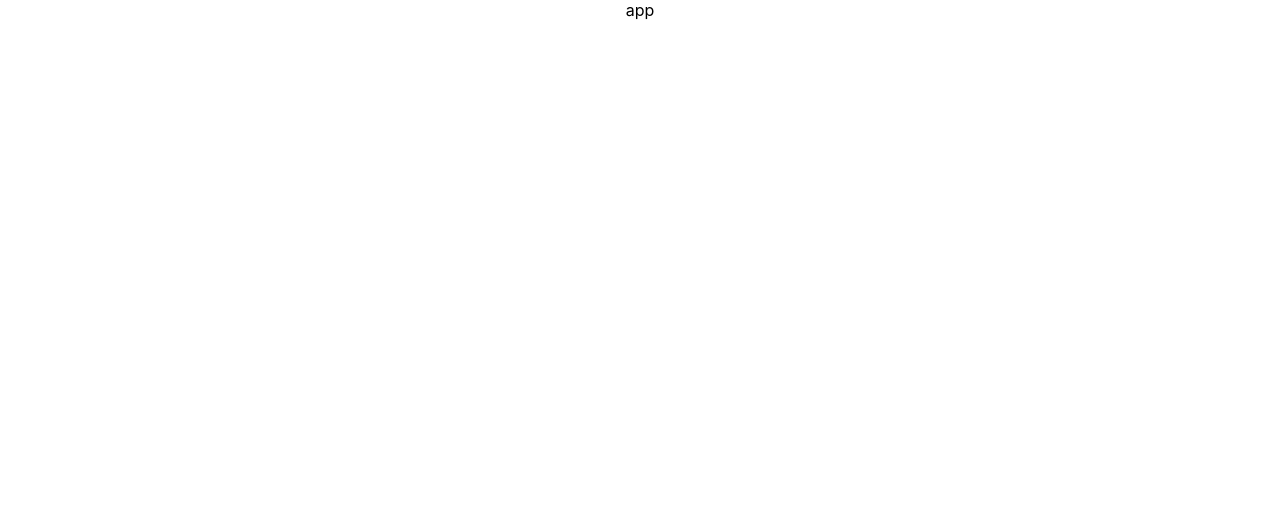
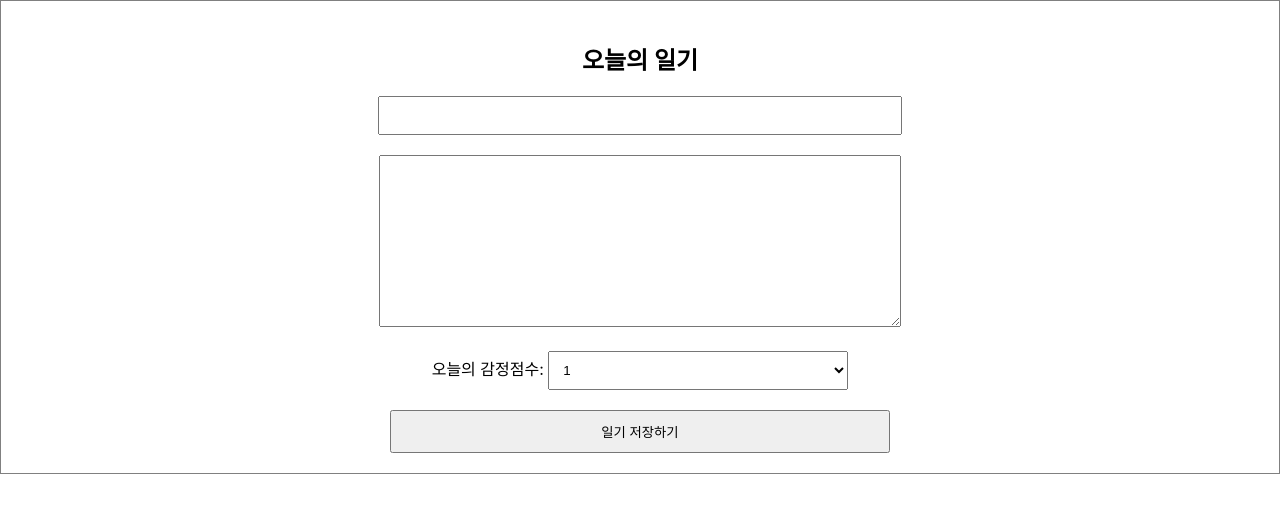
Before and after one commit to makerseok/simple-diary, a React (Create React App) app: page / in a window 1280 px wide. Shown: the top 512 px of the page. Built offline with nearby package versions, Linux system fonts and the light colour scheme.

Commit message:
일기 작성 form 추가

```diff
--- a/src/App.css
+++ b/src/App.css
@@ -1,38 +1,27 @@
-.App {
+.diary-editor {
+  border: 1px solid gray;
   text-align: center;
+  padding: 20px;
 }
 
-.App-logo {
-  height: 40vmin;
-  pointer-events: none;
+.diary-editor input,
+textarea {
+  margin-bottom: 20px;
+  width: 500px;
+  padding: 10px;
 }
 
-@media (prefers-reduced-motion: no-preference) {
-  .App-logo {
-    animation: App-logo-spin infinite 20s linear;
-  }
+.diary-editor textarea {
+  height: 150px;
 }
 
-.App-header {
-  background-color: #282c34;
-  min-height: 100vh;
-  display: flex;
-  flex-direction: column;
-  align-items: center;
-  justify-content: center;
-  font-size: calc(10px + 2vmin);
-  color: white;
+.diary-editor select {
+  width: 300px;
+  padding: 10px;
+  margin-bottom: 20px;
 }
-
-.App-link {
-  color: #61dafb;
+.diary-editor button {
+  width: 500px;
+  padding: 10px;
+  cursor: pointer;
 }
-
-@keyframes App-logo-spin {
-  from {
-    transform: rotate(0deg);
-  }
-  to {
-    transform: rotate(360deg);
-  }
-}
--- a/src/App.js
+++ b/src/App.js
@@ -1,7 +1,12 @@
 import "./App.css";
+import DiaryEditor from "./DiaryEditor";
 
 function App() {
-  return <div className="App">app</div>;
+  return (
+    <div className="App">
+      <DiaryEditor />
+    </div>
+  );
 }
 
 export default App;
--- /dev/null
+++ b/src/DiaryEditor.js
@@ -0,0 +1,60 @@
+import React, { useState } from "react";
+
+const DiaryEditor = () => {
+  const [state, setState] = useState({
+    author: "",
+    content: "",
+    emotion: 1,
+  });
+
+  const handleChangeState = (e) => {
+    setState({
+      ...state,
+      [e.target.name]: e.target.value,
+    });
+  };
+
+  const handleSubmit = () => {
+    console.log(state);
+    alert("저장 성공");
+  };
+
+  return (
+    <div className="diary-editor">
+      <h2>오늘의 일기</h2>
+      <div>
+        <input
+          name="author"
+          value={state.author}
+          onChange={handleChangeState}
+        />
+      </div>
+      <div>
+        <textarea
+          name="content"
+          value={state.content}
+          onChange={handleChangeState}
+        />
+      </div>
+      <div>
+        <span>오늘의 감정점수: </span>
+        <select
+          name="emotion"
+          value={state.emotion}
+          onChange={handleChangeState}
+        >
+          <option value={1}>1</option>
+          <option value={2}>2</option>
+          <option value={3}>3</option>
+          <option value={4}>4</option>
+          <option value={5}>5</option>
+        </select>
+      </div>
+      <div>
+        <button onClick={handleSubmit}>일기 저장하기</button>
+      </div>
+    </div>
+  );
+};
+
+export default DiaryEditor;
```
